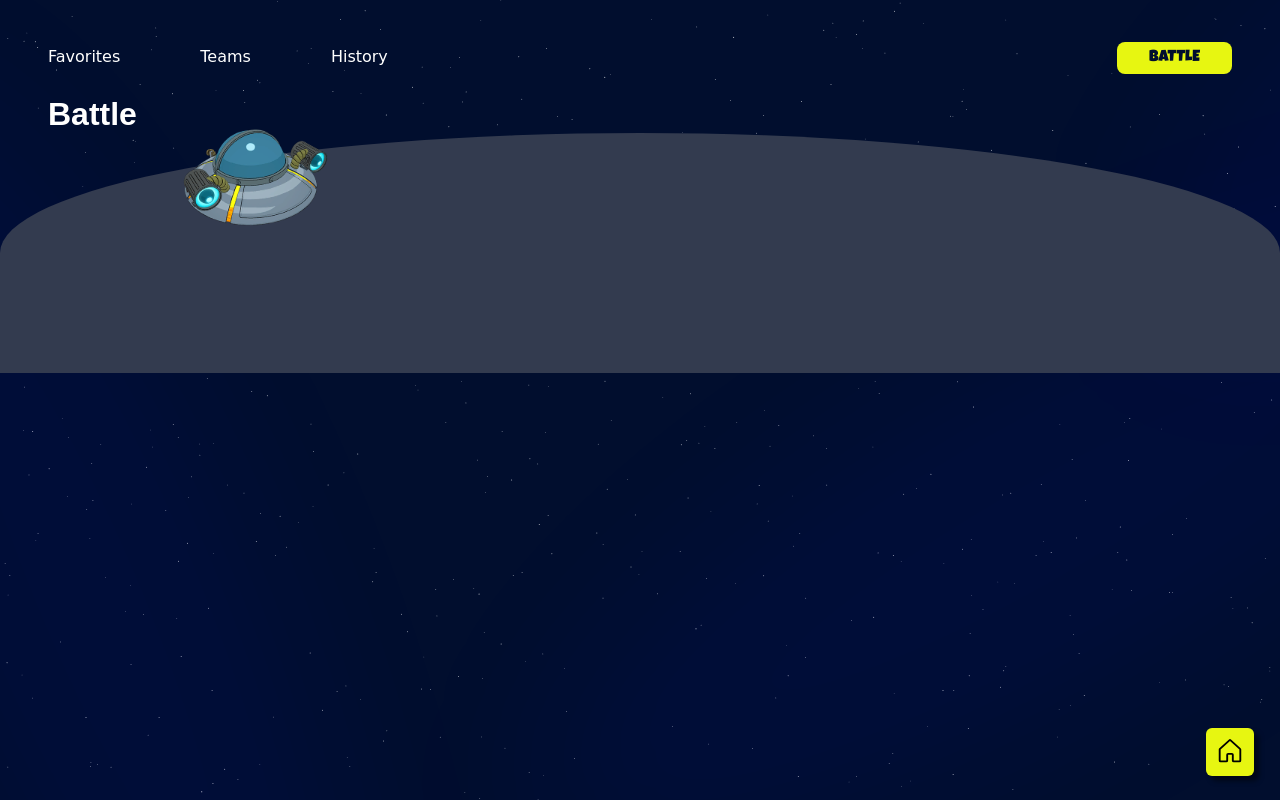
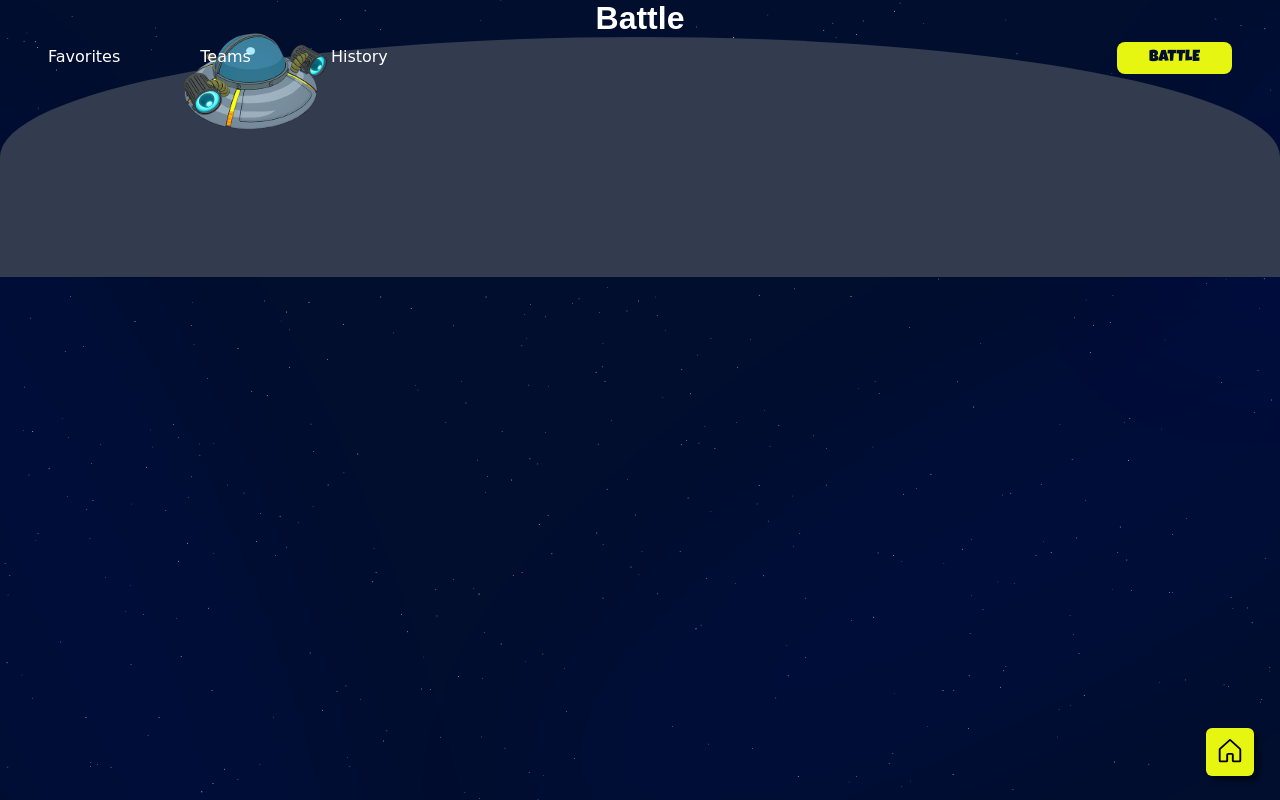
Before and after one commit to julioCoronetti/Rick-and-Morty-Battle, a React (Vite) app in the folder RickAndMortyBattle/: page /battle in a window 1280 px wide. Built offline with nearby package versions, Linux system fonts and the light colour scheme; the HTML template or start-up script is replaced by a standard one; a web font is replaced by a local one.

Commit message:
refactor: restructure navigation by integrating it into a new DefaultLayout component; update styles for dynamic behavior on scroll

```diff
--- a/RickAndMortyBattle/src/App.tsx
+++ b/RickAndMortyBattle/src/App.tsx
@@ -3,7 +3,6 @@ import { defaultTheme } from "./styles/themes/defaultTheme";
 import { GlobalStyle } from "./styles/global";
 import { Router } from "./Router";
 import { BrowserRouter } from "react-router-dom";
-import { Navigation } from "./components/Navigation";
 import { Footer } from "./components/Footer";
 
 function App() {
@@ -12,8 +11,6 @@ function App() {
     <ThemeProvider theme={defaultTheme}>
 
       <BrowserRouter>
-        <Navigation />
-
         <Router />
 
         <Footer />
--- a/RickAndMortyBattle/src/Router.tsx
+++ b/RickAndMortyBattle/src/Router.tsx
@@ -4,15 +4,18 @@ import { History } from "./pages/History"
 import { Favorites } from "./pages/Favorites"
 import { Battle } from "./pages/Battle"
 import { Teams } from "./pages/Teams"
+import { DefaultLayout } from "./layouts"
 
 export const Router = () => {
     return (
         <Routes>
-            <Route path="/" element={<Home />} />
-            <Route path="/history" element={<History />} />
-            <Route path="/favorites" element={<Favorites />} />
-            <Route path="/teams" element={<Teams />} />
-            <Route path="/battle" element={<Battle />} />
+            <Route path="/" element={<DefaultLayout />}>
+                <Route path="/" element={<Home />} />
+                <Route path="/history" element={<History />} />
+                <Route path="/favorites" element={<Favorites />} />
+                <Route path="/teams" element={<Teams />} />
+                <Route path="/battle" element={<Battle />} />
+            </Route>
         </Routes>
     )
 }
--- a/RickAndMortyBattle/src/components/Navigation/index.tsx
+++ b/RickAndMortyBattle/src/components/Navigation/index.tsx
@@ -1,9 +1,21 @@
 import { NavLink } from "react-router-dom";
 import { LinkBattle, LinksContainer, NavigationContainer } from "./styles";
+import { useEffect, useState } from "react";
 
 export const Navigation = () => {
+    const [scrolled, setScrolled] = useState(false);
+
+    useEffect(() => {
+        const handleScroll = () => {
+            setScrolled(window.scrollY > 50);
+        };
+
+        window.addEventListener("scroll", handleScroll);
+        return () => window.removeEventListener("scroll", handleScroll);
+    }, [])
+
     return (
-        <NavigationContainer>
+        <NavigationContainer scrolled={scrolled}>
             <ul>
                 <LinksContainer>
                     <NavLink to="/Favorites">Favorites</NavLink>
--- a/RickAndMortyBattle/src/components/Navigation/styles.ts
+++ b/RickAndMortyBattle/src/components/Navigation/styles.ts
@@ -1,12 +1,26 @@
 import styled from "styled-components";
 
-export const NavigationContainer = styled.nav`
-    width: 100%;
+interface NavigationProps {
+    scrolled?: boolean;
+}
+
+export const NavigationContainer = styled.nav<NavigationProps>`
+    position: fixed;
+    z-index: 999;
+
+    width: ${props => props.scrolled ? "90%" : "100%"};
+    background-color: ${props => props.scrolled ? props.theme["blue-500"] : "transparent"};
+
+    margin-top: 1rem;
+    border-radius: 1rem;
     height: 10vh;
+    padding: ${props => props.scrolled ? "1rem" : "1rem 3rem"};
 
     display: flex;
     flex-direction: column;
     justify-content: center;
+
+    transition: 0.5s ease-in-out;
 
     > ul {
         list-style: none;
--- /dev/null
+++ b/RickAndMortyBattle/src/layouts/index.tsx
@@ -0,0 +1,12 @@
+import { Outlet } from "react-router-dom"
+import { Navigation } from "../components/Navigation"
+import { LayoutContainer } from "./styles"
+
+export const DefaultLayout = () => {
+    return (
+        <LayoutContainer>
+            <Navigation />
+            <Outlet />
+        </LayoutContainer>
+    )
+}
--- /dev/null
+++ b/RickAndMortyBattle/src/layouts/styles.ts
@@ -0,0 +1,7 @@
+import styled from "styled-components";
+
+export const LayoutContainer = styled.div`
+    display: flex;
+    flex-direction: column;
+    align-items: center;
+`;
--- a/RickAndMortyBattle/src/styles/global.ts
+++ b/RickAndMortyBattle/src/styles/global.ts
@@ -15,6 +15,5 @@ export const GlobalStyle = createGlobalStyle`
         background-attachment: fixed;
         color: ${props => props.theme.white};
         font-family: "Reem Kufi Fun", sans-serif;
-        padding: 1rem 3rem;
     }
 `;
```
